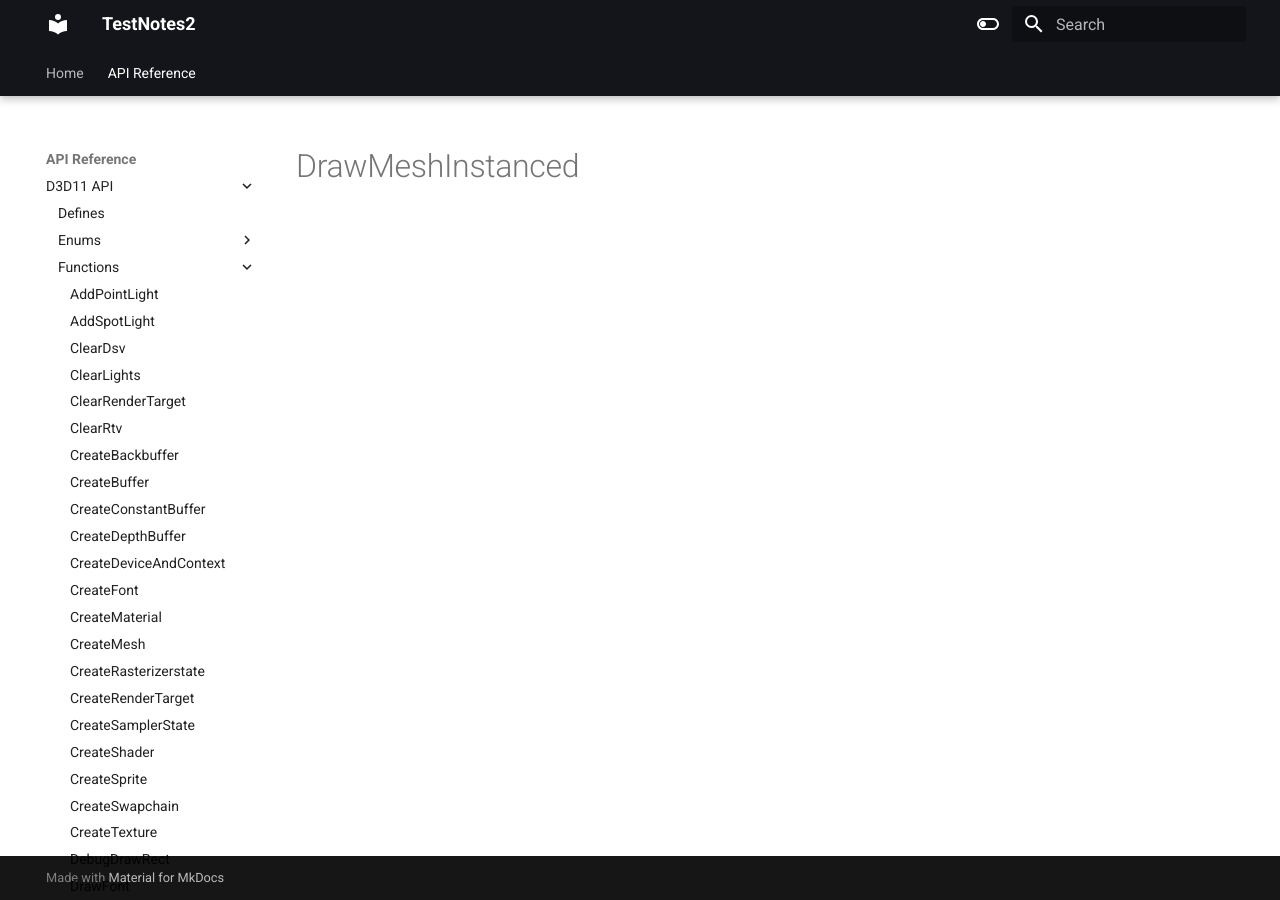
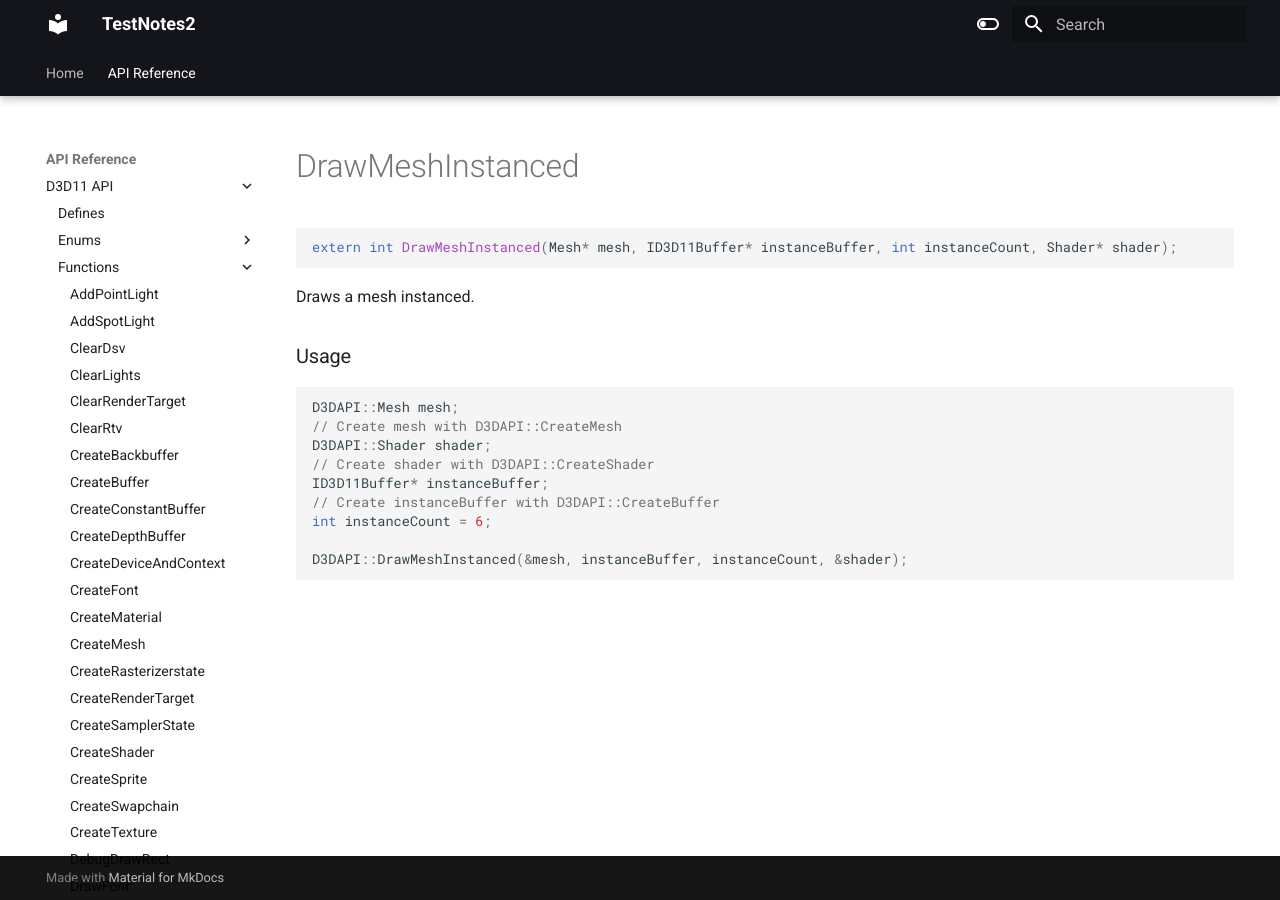
Before and after one commit to erichederstedt/TempEngineDocs, an MkDocs documentation site: the page built from docs/API Reference/D3D11 API/Functions/DrawMeshInstanced.md, in a window 1280 px wide. Built offline with MkDocs 1.6.1 and Material for MkDocs 9.7.7, drawn with Linux system fonts in a browser that asks for light colours.

Commit message:
PUSH NOTE : DrawMeshInstanced.md

````diff
--- a/docs/API Reference/D3D11 API/Functions/DrawMeshInstanced.md
+++ b/docs/API Reference/D3D11 API/Functions/DrawMeshInstanced.md
@@ -1 +1,21 @@
 # DrawMeshInstanced
+
+```c++
+extern int DrawMeshInstanced(Mesh* mesh, ID3D11Buffer* instanceBuffer, int instanceCount, Shader* shader);
+```
+
+Draws a mesh instanced.
+
+
+### Usage
+```c++
+D3DAPI::Mesh mesh;
+// Create mesh with D3DAPI::CreateMesh
+D3DAPI::Shader shader;
+// Create shader with D3DAPI::CreateShader
+ID3D11Buffer* instanceBuffer;
+// Create instanceBuffer with D3DAPI::CreateBuffer
+int instanceCount = 6;
+
+D3DAPI::DrawMeshInstanced(&mesh, instanceBuffer, instanceCount, &shader);
+```
````
